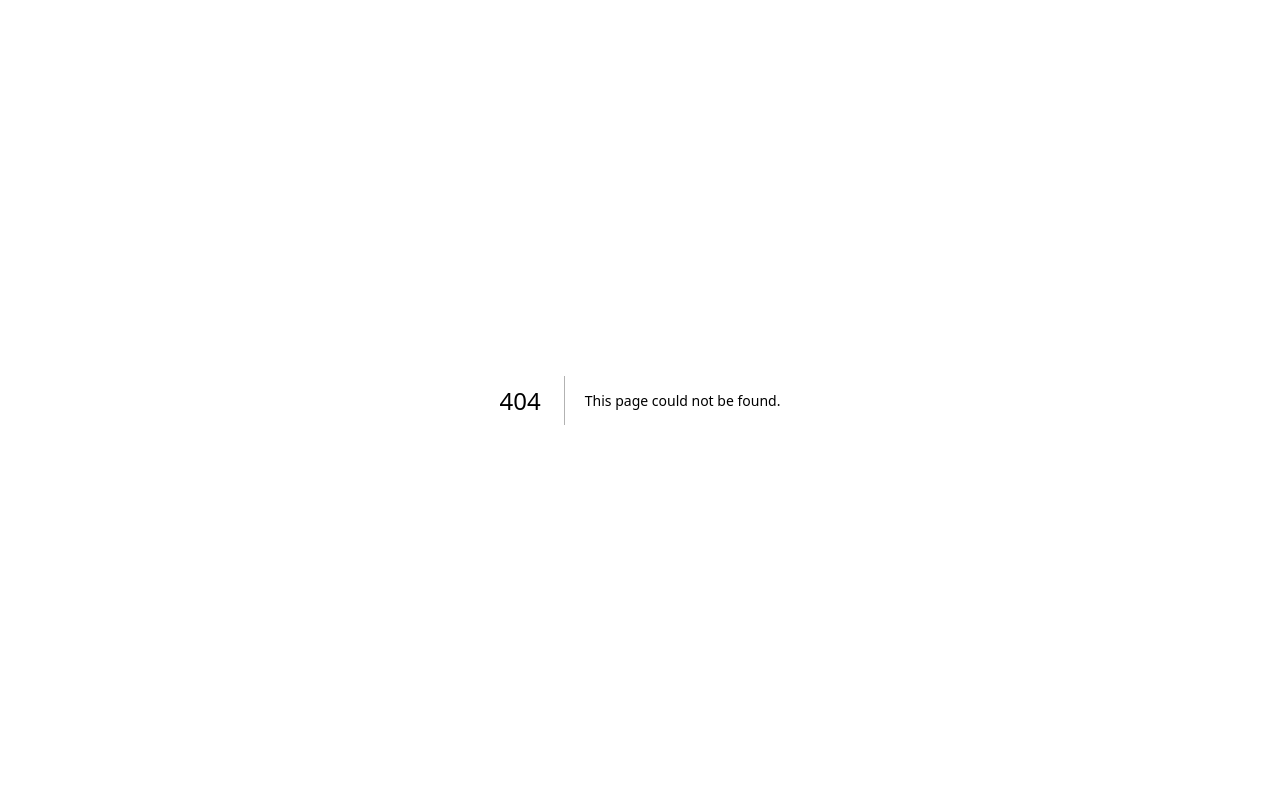
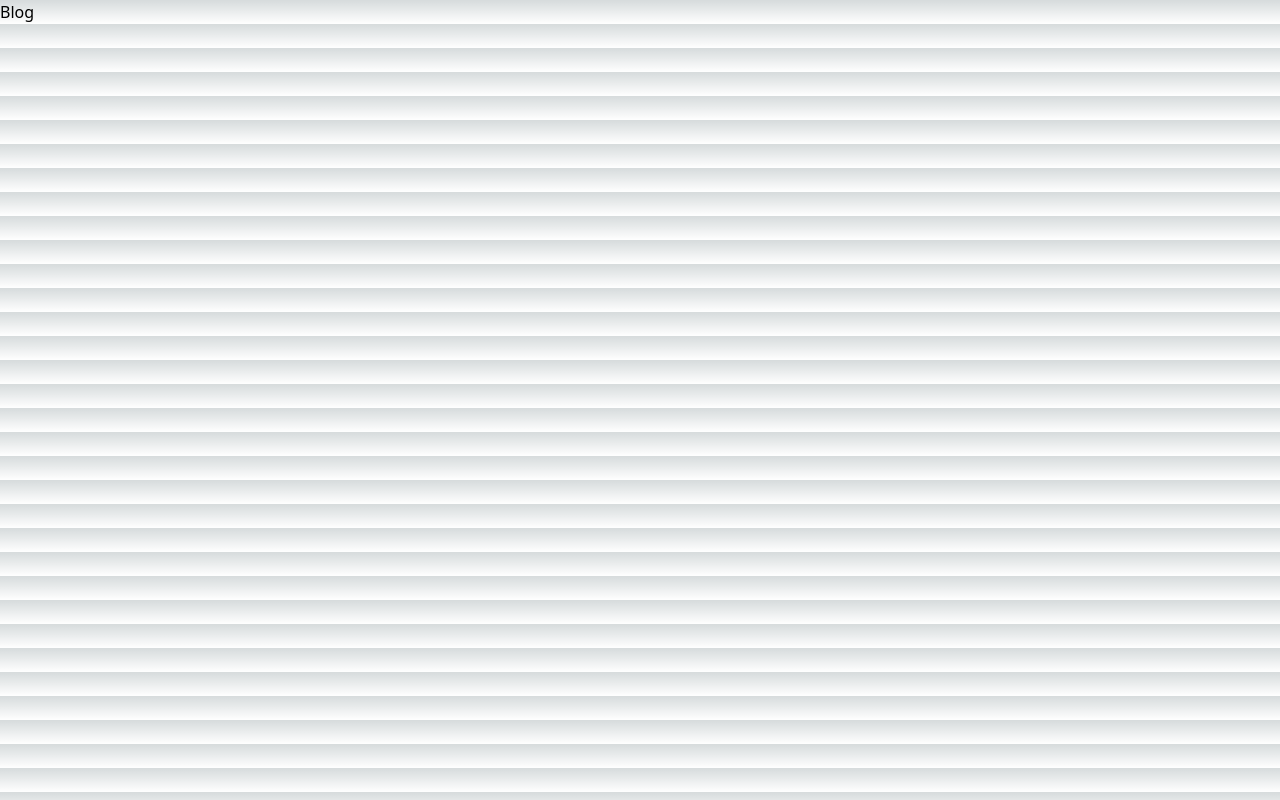
Before and after one commit to lgdelacruz92/lester-minnick, a Next.js app: page /blog in a window 1280 px wide. Before the commit this address had no page. Built offline with nearby package versions, Linux system fonts and the light colour scheme.

Commit message:
added blog

```diff
--- /dev/null
+++ b/pages/blog.tsx
@@ -0,0 +1,3 @@
+export default function Blog() {
+  return <div>Blog</div>;
+}
```
